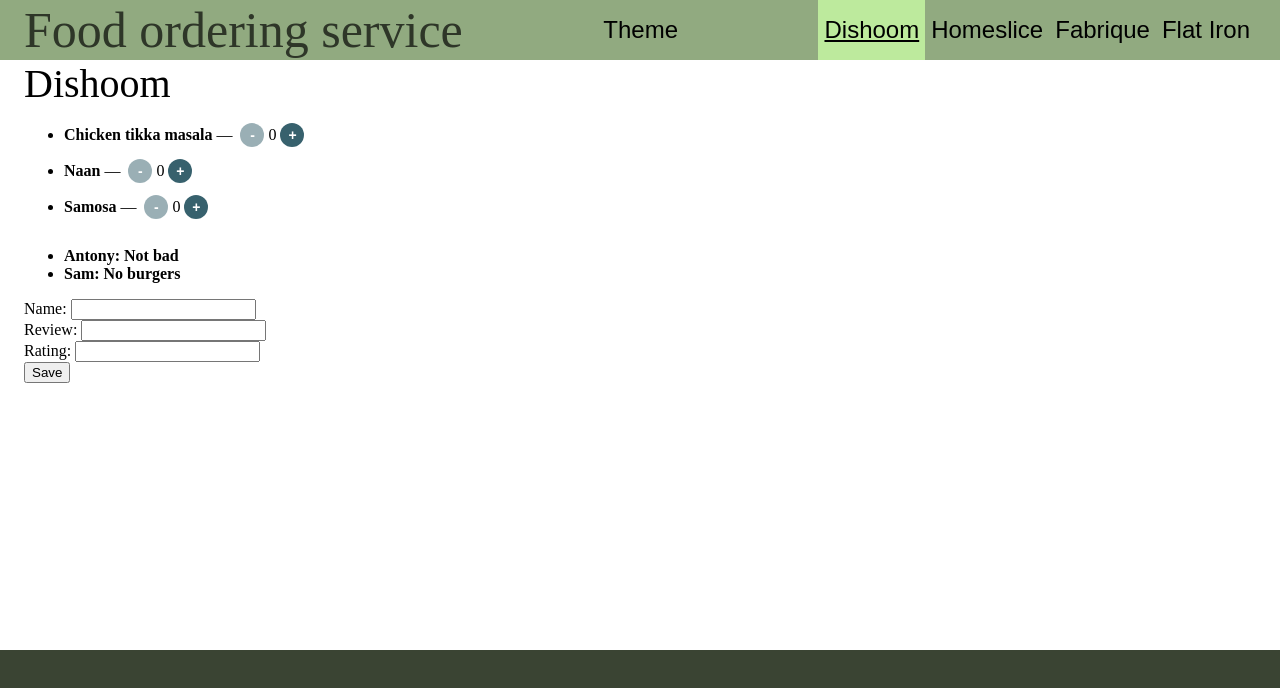
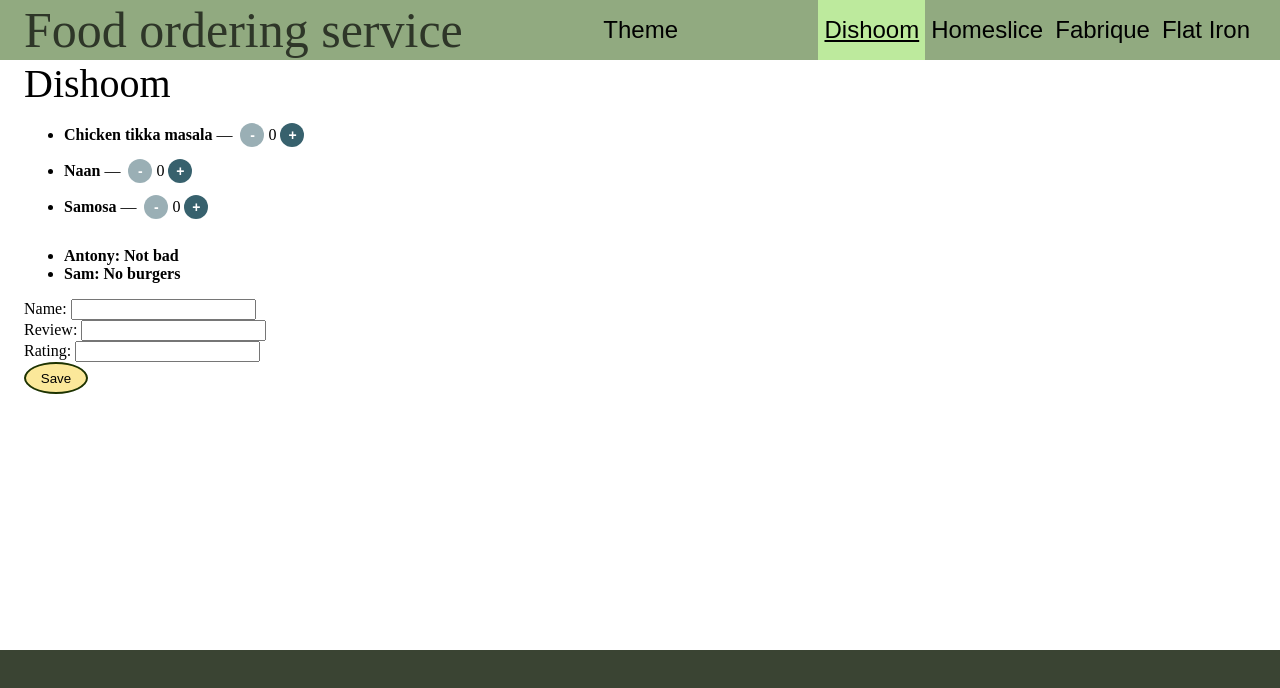
Before and after one commit to Ilona019/Restaurants-React2023, a React (Vite) app: page / in a window 1280 px wide. Shown: the top 688 px of the page. Built offline with nearby package versions, Linux system fonts and the light colour scheme.

Commit message:
review - moved the provider to a file with a context; styled submit button

```diff
--- a/src/component/Button/styles.module.css
+++ b/src/component/Button/styles.module.css
@@ -41,6 +41,17 @@
     text-align: center;
 }
 
+.submit {
+    width: 64px;
+    height: 32px;
+    border: solid 2px #1d3301;
+    background-color: #fbe89a;
+}
+
+.submit:hover {
+    background-color: #f5d170;
+}
+
 .secondary:disabled {
     cursor: not-allowed;
     opacity: 0.5;
--- a/src/component/Header/component.jsx
+++ b/src/component/Header/component.jsx
@@ -1,14 +1,22 @@
-import classNames from 'classnames';
-import { Title } from '../Title/component';
-import { RestaurantTabs } from '../RestaurantTabs/component';
-import { Button } from '../Button/component';
-import styles from './styles.module.css';
+import { useContext } from "react";
+import classNames from "classnames";
+import { Title } from "../Title/component";
+import { RestaurantTabs } from "../RestaurantTabs/component";
+import { Button } from "../Button/component";
+import { ThemeContext } from "../../contexts/Theme";
+import styles from "./styles.module.css";
 
-export const Header = ({className, restaurants, activeTab, onTabSelect, onChangeTheme}) => {
+export const Header = ({ className, restaurants, activeTab, onTabSelect }) => {
+  const { changeTheme } = useContext(ThemeContext);
   return (
-  <header className={classNames(styles.root, className)}>
-    <Title name='Food ordering service' type='primary'/>
-    <Button title='Theme' type='switch' fontSize='l' onClick={onChangeTheme}/>
-    <RestaurantTabs restaurants={restaurants} activeTab={activeTab} onTabSelect={onTabSelect} />
-  </header>);
+    <header className={classNames(styles.root, className)}>
+      <Title name="Food ordering service" type="primary" />
+      <Button title="Theme" type="switch" fontSize="l" onClick={changeTheme} />
+      <RestaurantTabs
+        restaurants={restaurants}
+        activeTab={activeTab}
+        onTabSelect={onTabSelect}
+      />
+    </header>
+  );
 };
--- a/src/component/ReviewForm/component.jsx
+++ b/src/component/ReviewForm/component.jsx
@@ -1,4 +1,5 @@
 import { useReducer } from 'react';
+import { Button } from '../Button/component';
 
 const DEFAULT_VALUE = {
   name: '',
@@ -15,7 +16,6 @@
     case 'setRating':
       return { ...state, rating: action.payload };
     case 'reset':
-        console.log({   ...DEFAULT_VALUE});
       return { ...DEFAULT_VALUE };
     default:
       return state;
@@ -29,7 +29,7 @@
     <div>
       <div>
         <span>Name: </span>
-        <input value={formValue.name} onChange={(event) => dispatch({ type: 'setName', payload: event.target.value})} />
+        <input value={formValue.name} onChange={(event) => dispatch({ type: 'setName', payload: event.target.value })} />
       </div>
       <div>
         <span>Review: </span>
@@ -49,7 +49,7 @@
           }}
         />
       </div>
-      <button onClick={() => dispatch({ type: 'reset' })}>Save</button>
+      <Button title='Save' type='submit' shape='circle' onClick={() => dispatch({ type: 'reset' })}/>
     </div>
   );
 };
--- a/src/contexts/Theme.jsx
+++ b/src/contexts/Theme.jsx
@@ -1,3 +1,11 @@
-import React from 'react';
+import React, { useState }from 'react';
 
 export const ThemeContext = React.createContext();
+
+export const ThemeProvider = ({ children }) => {
+    const [theme, setTheme] = useState('light');
+    const changeTheme = () => {
+        setTheme(theme === 'light' ? 'dark' : 'light');
+    };
+    return <ThemeContext.Provider value={{theme, changeTheme}}>{ children }</ThemeContext.Provider>;
+}
--- a/src/main.jsx
+++ b/src/main.jsx
@@ -1,8 +1,13 @@
-import React from 'react';
-import ReactDOM from 'react-dom/client';
-import { MainPage } from './pages/Main/component';
-import './index.css';
+import React from "react";
+import ReactDOM from "react-dom/client";
+import { MainPage } from "./pages/Main/component";
+import { ThemeProvider } from "./contexts/Theme";
+import "./index.css";
 
-const rootElement = document.getElementById('root');
+const rootElement = document.getElementById("root");
 const root = ReactDOM.createRoot(rootElement);
-root.render(<MainPage />);
+root.render(
+  <ThemeProvider>
+    <MainPage />
+  </ThemeProvider>
+);
--- a/src/pages/Main/component.jsx
+++ b/src/pages/Main/component.jsx
@@ -3,28 +3,20 @@
 import { Restaurant } from '../../component/Restaurant/component';
 import { Header } from '../../component/Header/component';
 import { Footer } from '../../component/Footer/component';
-import { ThemeContext } from '../../contexts/Theme';
 import styles from './styles.module.css';
 
 export const MainPage = () => {
   const [activeTab, setActiveTab] = useState(0);
-  const [theme, setTheme] = useState('light');
-
-  const changeTheme = () => {
-    setTheme(theme === 'light' ? 'dark' : 'light');
-  };
 
   if (!restaurants?.length) {
     return null;
   }
 
   return (
-    <ThemeContext.Provider value={{ theme, changeTheme }}>
       <div className={styles.root}>
-        <Header className={styles.header} restaurants={restaurants} activeTab={activeTab} onTabSelect={setActiveTab} onChangeTheme={changeTheme} />
+        <Header className={styles.header} restaurants={restaurants} activeTab={activeTab} onTabSelect={setActiveTab} />
         <Restaurant className={styles.mainArea} restaurant={restaurants[activeTab]} />
         <Footer className={styles.footer}/>
       </div>
-    </ThemeContext.Provider>
   );
 };
```
